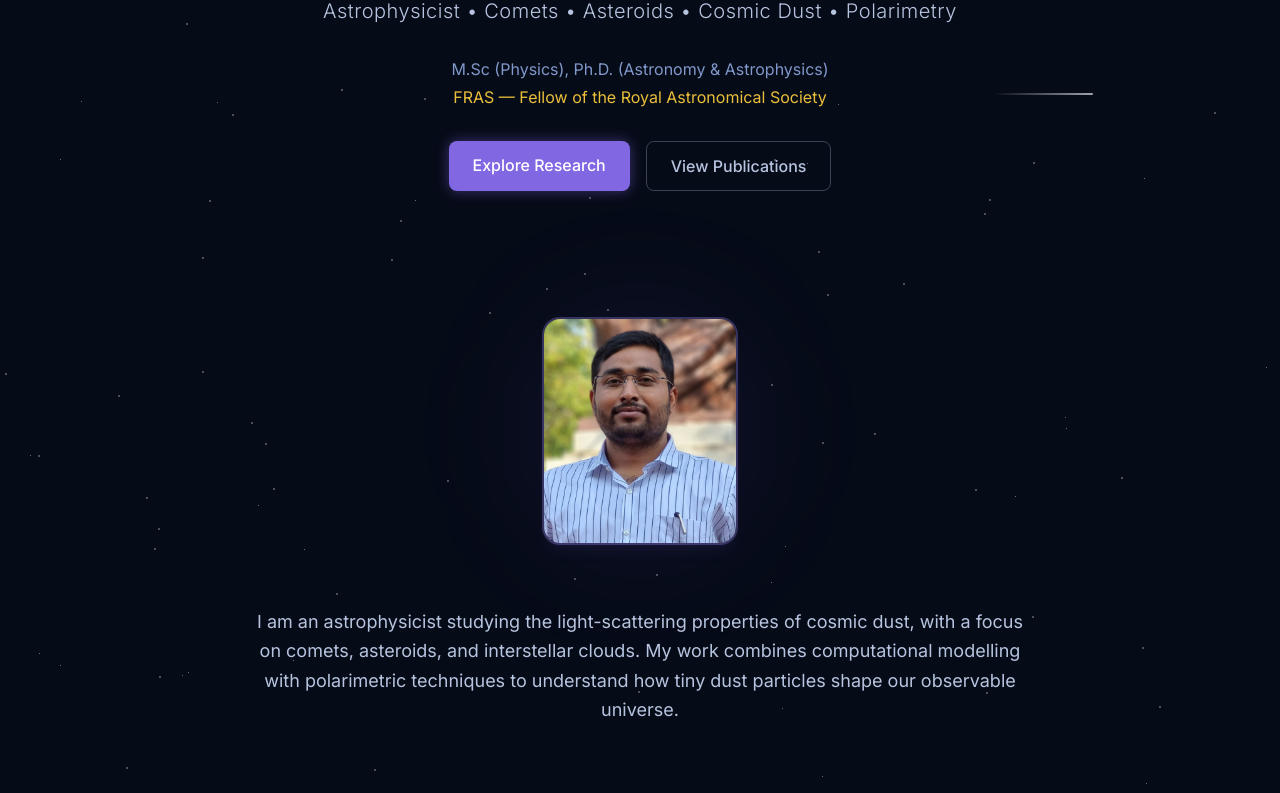
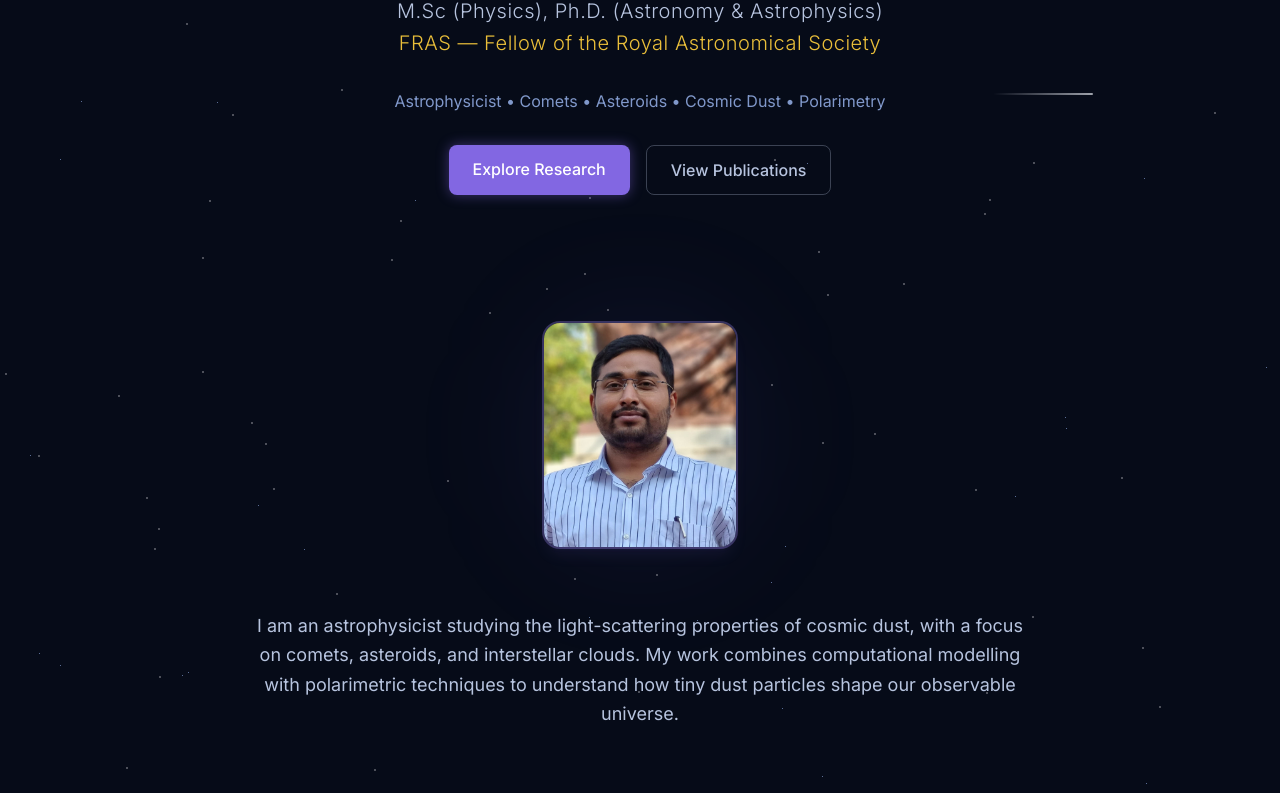
Before and after one commit to bhaskargoswami/bhaskar-goswami-site, an Eleventy site: page src/index.njk in a window 1280 px wide. Shown: the part 292-1085 px from the top of the page. Built offline with nearby package versions, Linux system fonts and the light colour scheme; Eleventy itself is replaced by a stand-in of ours; files that its build step writes are made by us from their sources.

Commit message:
Swap credentials order on homepage

```diff
--- a/src/index.njk
+++ b/src/index.njk
@@ -9,11 +9,15 @@
     <h1 class="text-4xl md:text-6xl font-extrabold tracking-tight mb-4">
       Bhaskar <span class="text-nebula-400">Goswami</span>
     </h1>
-    <p class="text-lg md:text-xl text-starlight-200 mb-8 font-light tracking-wide">
+    <p class="text-lg md:text-xl text-starlight-200 mb-1 font-light tracking-wide">
+      M.Sc (Physics), Ph.D. (Astronomy &amp; Astrophysics)
+    </p>
+    <p class="text-lg md:text-xl text-comet-400 mb-8 font-light tracking-wide">
+      FRAS &mdash; Fellow of the Royal Astronomical Society
+    </p>
+    <p class="text-sm md:text-base text-starlight-400 mb-8">
       Astrophysicist &bull; Comets &bull; Asteroids &bull; Cosmic Dust &bull; Polarimetry
     </p>
-    <p class="text-sm md:text-base text-starlight-400 mb-1">M.Sc (Physics), Ph.D. (Astronomy &amp; Astrophysics)</p>
-    <p class="text-sm md:text-base text-comet-400 mb-8">FRAS &mdash; Fellow of the Royal Astronomical Society</p>
     <div class="flex flex-wrap justify-center gap-4">
       <a href="{{ '/research/' | url }}"
          class="inline-block px-6 py-3 rounded-lg bg-nebula-500 text-white font-medium
```
Also changed, not shown: docs/assets/css/style.css, docs/index.html.
